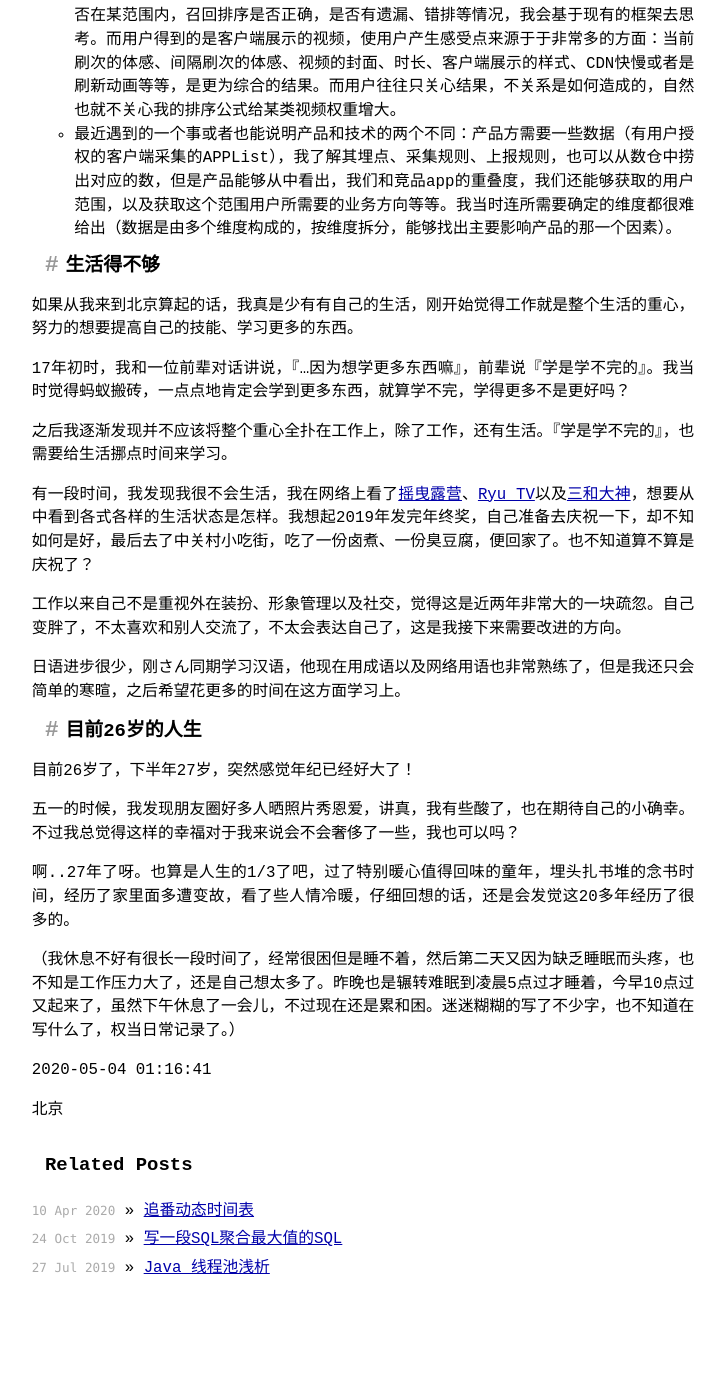
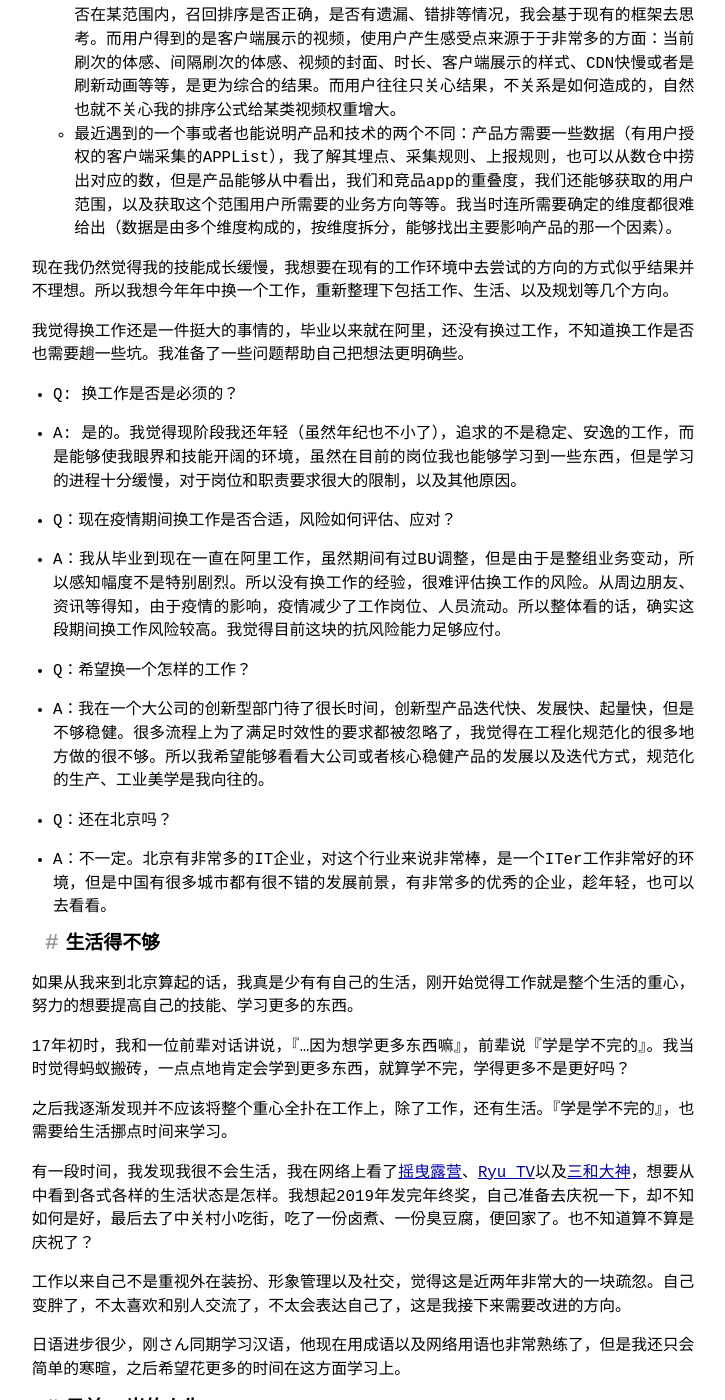
Before and after one commit to imekaku/imekaku.github.io, a Jekyll site: the page built from _posts/2020-05-04-may.md, in a window 1280 px wide and 1400 px high, scrolled down 1140 px. Shown: the whole window, without its empty margins (277-1002 px from the left). Built offline with Jekyll 4.4.1, drawn with Linux system fonts in a browser that asks for light colours; before the commit the page ends 2422 px from its top, so only the background shows below that.

Commit message:
remove hide content

```diff
--- a/_posts/2020-05-04-may.md
+++ b/_posts/2020-05-04-may.md
@@ -32,7 +32,6 @@ category: other
 	- 比如拿推荐来说，我更为关心推荐下发的视频是否符合我的预期，某个类型的视频浓度是否在某范围内，召回排序是否正确，是否有遗漏、错排等情况，我会基于现有的框架去思考。而用户得到的是客户端展示的视频，使用户产生感受点来源于于非常多的方面：当前刷次的体感、间隔刷次的体感、视频的封面、时长、客户端展示的样式、CDN快慢或者是刷新动画等等，是更为综合的结果。而用户往往只关心结果，不关系是如何造成的，自然也就不关心我的排序公式给某类视频权重增大。
 	- 最近遇到的一个事或者也能说明产品和技术的两个不同：产品方需要一些数据（有用户授权的客户端采集的APPList），我了解其埋点、采集规则、上报规则，也可以从数仓中捞出对应的数，但是产品能够从中看出，我们和竞品app的重叠度，我们还能够获取的用户范围，以及获取这个范围用户所需要的业务方向等等。我当时连所需要确定的维度都很难给出（数据是由多个维度构成的，按维度拆分，能够找出主要影响产品的那一个因素）。
 
-<p style="display:none;">
 现在我仍然觉得我的技能成长缓慢，我想要在现有的工作环境中去尝试的方向的方式似乎结果并不理想。所以我想今年年中换一个工作，重新整理下包括工作、生活、以及规划等几个方向。
 
 我觉得换工作还是一件挺大的事情的，毕业以来就在阿里，还没有换过工作，不知道换工作是否也需要趟一些坑。我准备了一些问题帮助自己把想法更明确些。
@@ -49,7 +48,6 @@ category: other
 - Q：还在北京吗？
 
 - A：不一定。北京有非常多的IT企业，对这个行业来说非常棒，是一个ITer工作非常好的环境，但是中国有很多城市都有很不错的发展前景，有非常多的优秀的企业，趁年轻，也可以去看看。
-</p>
 
 ## 生活得不够
 如果从我来到北京算起的话，我真是少有有自己的生活，刚开始觉得工作就是整个生活的重心，努力的想要提高自己的技能、学习更多的东西。
--- a/resource/tmp.txt
+++ b/resource/tmp.txt
@@ -1 +1,3 @@
 website test.
+again.
+// 没有付费的情况，关闭仓库公有权限，会导致Github Pages访问失效。
```
